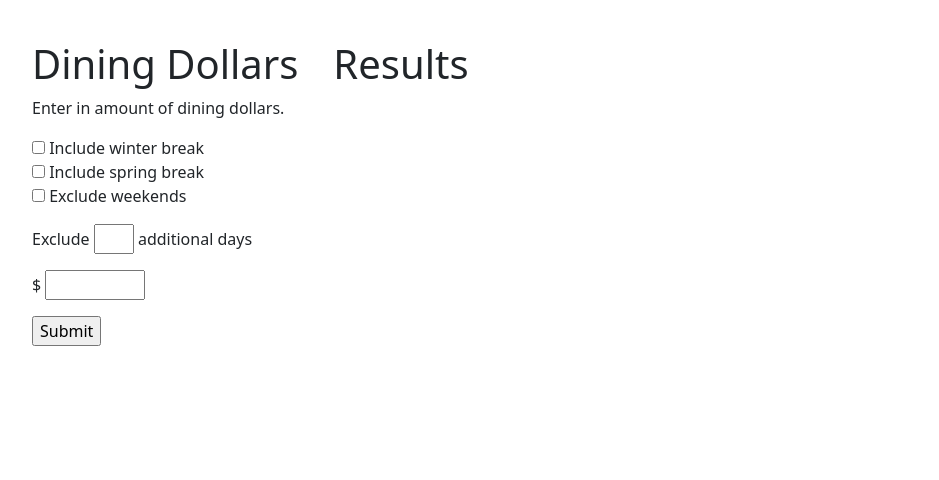
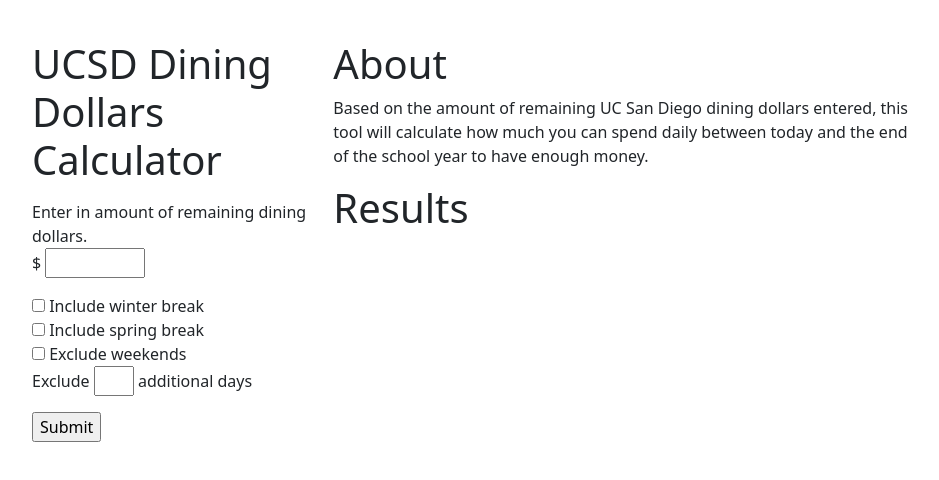
Before and after one commit to jenetic/daily-dollars, a plain HTML site: page index.html in a window 1280 px wide. Shown: the whole page, without its empty margins (168-1107 px from the left). Drawn offline with nearby package versions, Linux system fonts and the light colour scheme.

Commit message:
Added 'about' section.

```diff
--- a/index.html
+++ b/index.html
@@ -15,12 +15,17 @@
     <body>
         <div class="row content">
             <div class="col-sm-4">
-                <h1>Dining Dollars</h1>
+                <h1>UCSD Dining Dollars Calculator</h1>
                 <p>
-                    Enter in amount of dining dollars.
+
                 </p>
                 <form id="form">
                     <p>
+                        <p>
+                            Enter in amount of remaining dining dollars.
+                            <br>
+                            $ <input type="text" style="width: 100px;" id="dollars" autocomplete="off"/>
+                        </p>
                         <input type="checkbox" id="includeWinterBreak"> <label for="includeWinterBreak">Include winter break </label>
                         <br>
                         <input type="checkbox" id="includeSpringBreak"> <label for="includeSpringBreak">Include spring break</label>
@@ -31,19 +36,27 @@
                             Exclude <input type="text" style="width: 40px;" id="excludeDays" autocomplete="off"/> additional days
                         </p>
                     </p>
-                    <p>$ <input type="text" style="width: 100px;" id="dollars" autocomplete="off"/></p>
                     <p><input type="submit" value="Submit" id="submit"/></p>
                 </form>
                 <p id="test2"></p>
             </div>
 
             <div class="col-sm-8">
-                <h1>Results</h1>
-                <p id="test"></p>
-                <div class="results">
-                    <p>Today is <span id="today"></span></p>
-                    <p>There are <span id="school-days-left"></span> day(s) left until the end of school, which is on <span id="last-day"></span> (Note: Including winter/spring break changes this number).</p>
-                    <p>If you have $<span id="og-dollars"></span> left, you can spend <span id="result-dollars"></span> each day to have enough for the rest of the school year. <span id="days-excluded"></span> additional days are excluded from this calculation.</p>
+                <div>
+                    <h1>About</h1>
+                    <p>
+                        Based on the amount of remaining UC San Diego dining dollars entered, this tool will calculate how much you can spend daily between today and the end of the school year to have enough money.
+                    </p>
+                </div>
+
+                <div>
+                    <h1>Results</h1>
+                    <p id="test"></p>
+                    <div class="results">
+                        <p>Today is <span id="today"></span></p>
+                        <p>There are <span id="school-days-left"></span> day(s) left until the end of school, which is on <span id="last-day"></span>.</p>
+                        <p>If you have $<span id="og-dollars"></span> left, you can spend <span id="result-dollars"></span> each day to have enough for the rest of the school year. <span id="days-excluded"></span> additional days are excluded from this calculation.</p>
+                    </div>
                 </div>
             </div>
         </div>
--- a/script.js
+++ b/script.js
@@ -172,7 +172,7 @@
     document.getElementById("today").innerHTML = dateFormat(today) + ".";
 
     // There are ___ days left until the end of school, which is ___.
-    document.getElementById("school-days-left").innerHTML = schoolDaysLeft;
+    document.getElementById("school-days-left").innerHTML = schoolDaysLeft - excludeDays;
     document.getElementById("last-day").innerHTML = dateFormat(lastDay);
 
     // ___ additional days are excluded from the calculation.
```
